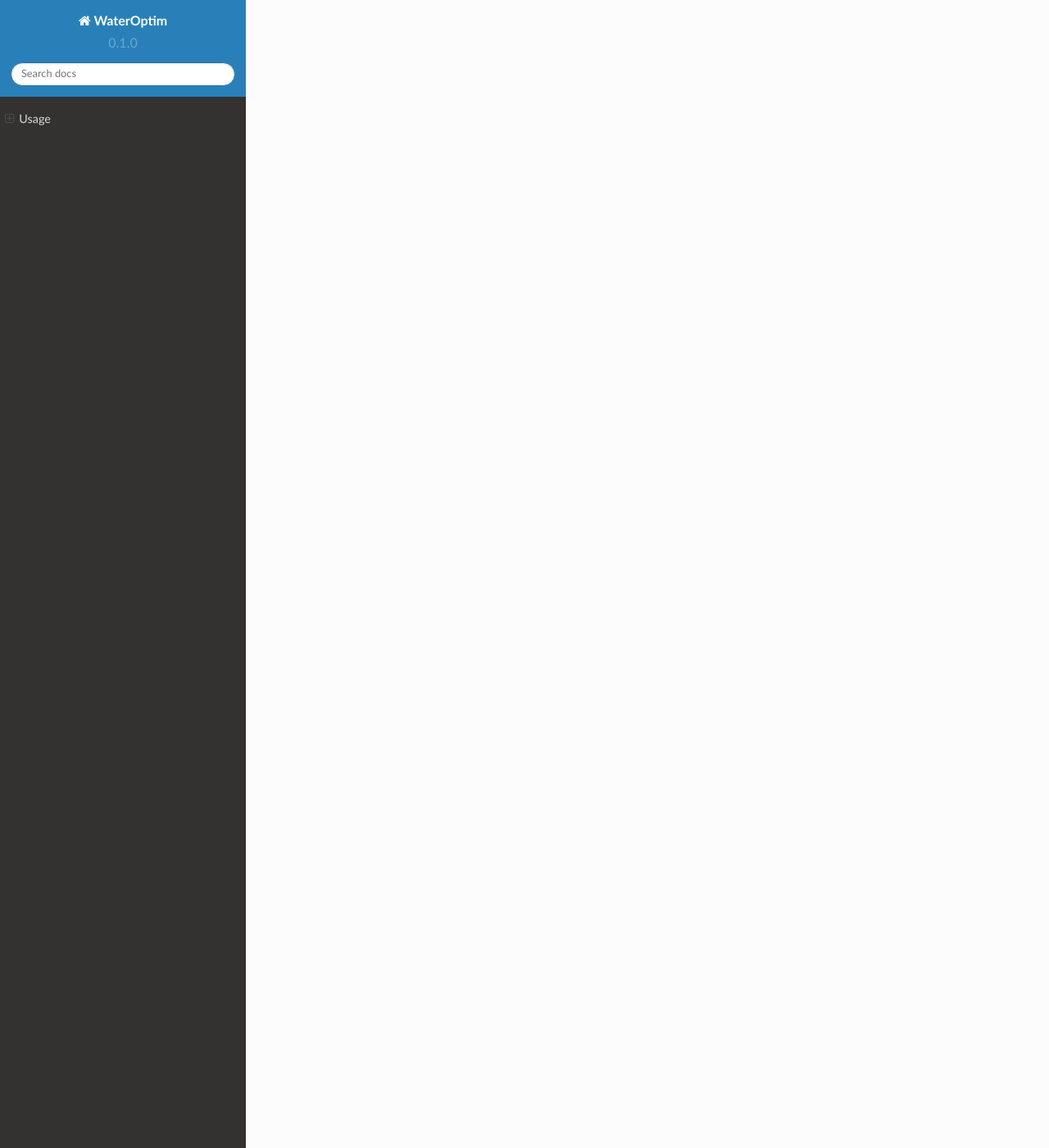
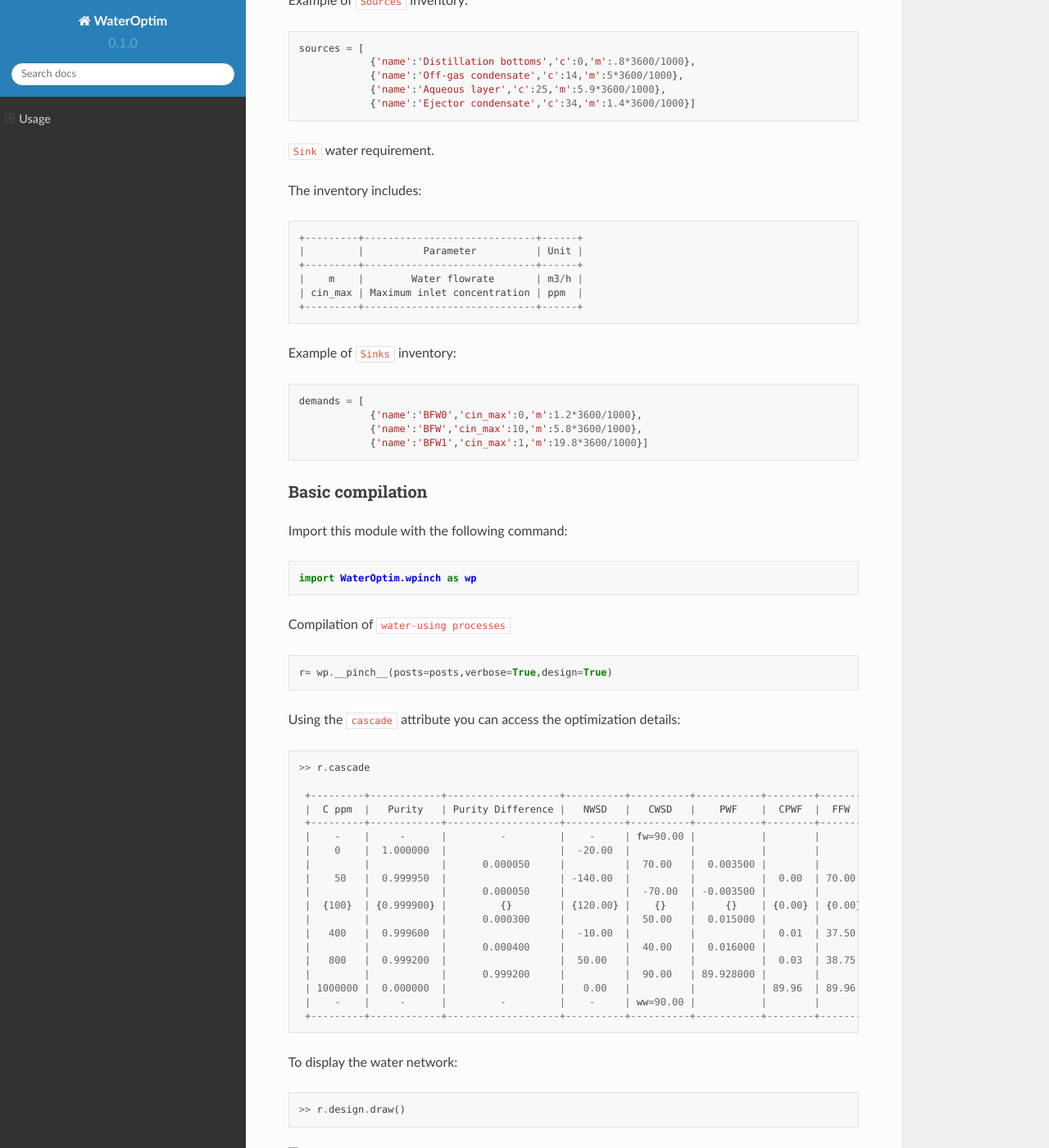
Before and after one commit to ROMDHANA/WaterOptim, a Sphinx documentation site: the page built from docs/source/usage.rst, in a window 1280 px wide and 1400 px high, scrolled down 1694 px. Shown: the whole window at 82% size. Built offline with Sphinx 7.4.7 and the Read the Docs theme 2.0.0, drawn with Linux system fonts in a browser that asks for light colours; pages that are not in the unit, such as notebooks, are missing from menus; some of the changed text lies outside the part shown.

Commit message:
Update usage.rst

```diff
--- a/docs/source/usage.rst
+++ b/docs/source/usage.rst
@@ -29,3 +29,149 @@ To upgrade it with `pip`_, run the following:
 .. code-block:: console
 
    (.venv) $ pip install --upgrade WaterOptim
+
+.. _Quickstart:
+
+Quickstart
+----------
+
+``WaterOptim`` proposes water networks with optimized water recovery schemes to preserve freshwater and minimize wastewater production. The tool supports water networks with one or more pollutants.
+
+The optimization strategy includes 3 steps:
+
+- Inventory
+- Minimization of Freshwater and Wastewater
+- Design of Water-network
+
+The inventory can be carried out on:
+
+- ``Water-using process``
+- ``Sources``
+- ``Sinks``
+
+``Water-using process`` involves pollution transfer. The pollution comes from the product or the process.
+
+The inventory includes:
+
+.. code-block::
+
+  +----------+------------------------------+------+
+  |          |          Parameter           | Unit |
+  +----------+------------------------------+------+
+  |    mc    | Mass flowrate of contaminant | kg/h |
+  | cin_max  | Maximum inlet concentration  | ppm  |
+  | cout_max | Maximum outlet concentration | ppm  |
+  +----------+------------------------------+------+
+
+
+Example of ``Water-using process`` inventory:
+
+.. code:: python
+
+  posts = [
+            {"name":"process 1","cin_max":0,"cout_max":100,"mc":2},
+            {"name":"process 2","cin_max":50,"cout_max":100,"mc":5},
+            {"name":"process 3","cin_max":50,"cout_max":800,"mc":30},
+            {"name":"process 4","cin_max":400,"cout_max":800,"mc":4}
+          ]
+
+``Source`` water flow, available for the ``REUSE``.
+
+The inventory includes:
+
+.. code-block::
+
+  +---+----------------------+------+
+  |   |      Parameter       | Unit |
+  +---+----------------------+------+
+  | m |    Water flowrate    | m3/h |
+  | c | Outlet concentration | ppm  |
+  +---+----------------------+------+
+
+Example of ``Sources`` inventory:
+
+.. code:: python
+
+  sources = [
+              {'name':'Distillation bottoms','c':0,'m':.8*3600/1000},
+              {'name':'Off-gas condensate','c':14,'m':5*3600/1000},
+              {'name':'Aqueous layer','c':25,'m':5.9*3600/1000},
+              {'name':'Ejector condensate','c':34,'m':1.4*3600/1000}]
+
+``Sink`` water requirement.
+
+The inventory includes:
+
+.. code-block::
+
+  +---------+-----------------------------+------+
+  |         |          Parameter          | Unit |
+  +---------+-----------------------------+------+
+  |    m    |        Water flowrate       | m3/h |
+  | cin_max | Maximum inlet concentration | ppm  |
+  +---------+-----------------------------+------+
+
+Example of ``Sinks`` inventory:
+
+
+.. code:: python
+
+  demands = [
+              {'name':'BFW0','cin_max':0,'m':1.2*3600/1000},
+              {'name':'BFW','cin_max':10,'m':5.8*3600/1000},
+              {'name':'BFW1','cin_max':1,'m':19.8*3600/1000}]
+
+
+
+Basic compilation
+"""""""""""""""""
+
+Import this module with the following command:
+
+.. code:: python
+
+  import WaterOptim.wpinch as wp
+
+
+Compilation of ``water-using processes``
+
+.. code:: python
+
+  r= wp.__pinch__(posts=posts,verbose=True,design=True)
+
+
+Using the ``cascade`` attribute you can access the optimization details:
+
+.. code:: python
+
+   >> r.cascade
+
+    +---------+------------+-------------------+----------+----------+-----------+--------+--------+
+    |  C ppm  |   Purity   | Purity Difference |   NWSD   |   CWSD   |    PWF    |  CPWF  |  FFW   |
+    +---------+------------+-------------------+----------+----------+-----------+--------+--------+
+    |    -    |     -      |         -         |    -     | fw=90.00 |           |        |        |
+    |    0    |  1.000000  |                   |  -20.00  |          |           |        |        |
+    |         |            |      0.000050     |          |  70.00   |  0.003500 |        |        |
+    |    50   |  0.999950  |                   | -140.00  |          |           |  0.00  | 70.00  |
+    |         |            |      0.000050     |          |  -70.00  | -0.003500 |        |        |
+    |  {100}  | {0.999900} |         {}        | {120.00} |    {}    |     {}    | {0.00} | {0.00} |
+    |         |            |      0.000300     |          |  50.00   |  0.015000 |        |        |
+    |   400   |  0.999600  |                   |  -10.00  |          |           |  0.01  | 37.50  |
+    |         |            |      0.000400     |          |  40.00   |  0.016000 |        |        |
+    |   800   |  0.999200  |                   |  50.00   |          |           |  0.03  | 38.75  |
+    |         |            |      0.999200     |          |  90.00   | 89.928000 |        |        |
+    | 1000000 |  0.000000  |                   |   0.00   |          |           | 89.96  | 89.96  |
+    |    -    |     -      |         -         |    -     | ww=90.00 |           |        |        |
+    +---------+------------+-------------------+----------+----------+-----------+--------+--------+
+
+To display the water network:
+
+.. code:: python
+
+   >> r.design.draw()
+
+
+.. image:: /docs/source/exmple1_network.svg
+   :height: 400
+   :width: 400
+   :alt: alternate text
```
